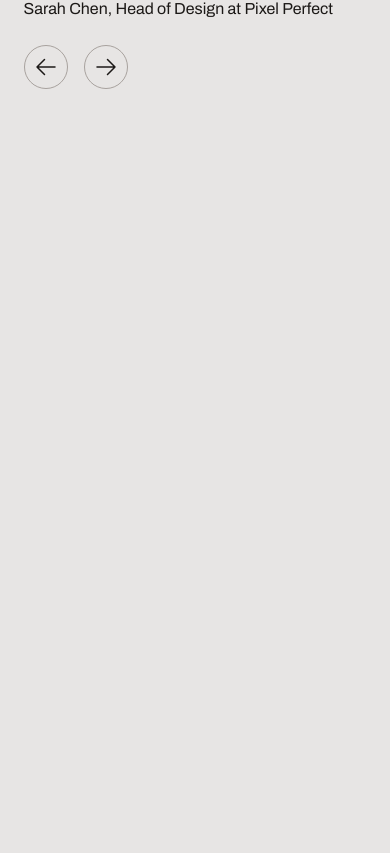
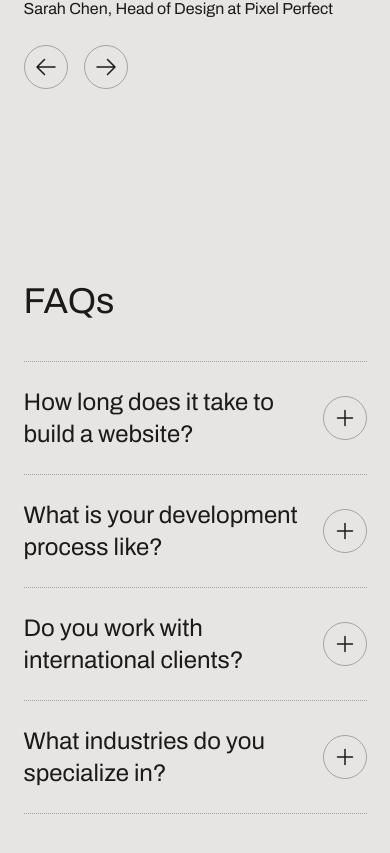
Before and after one commit to in27sung/portfolio, a Next.js app: page / in a window 390 px wide. Shown: the part 4202-5055 px from the top of the page. Before the commit the page ends 4387 px from the top, so only its background shows below. Built offline with nearby package versions, Linux system fonts and the light colour scheme.

Commit message:
Add FAQs section with responsive design and interactive layout

```diff
--- a/src/app/page.tsx
+++ b/src/app/page.tsx
@@ -1,3 +1,4 @@
+import FAQs from "@/sections/FAQs";
 import Header from "@/sections/Header";
 import Hero from "@/sections/Hero";
 import Intro from "@/sections/Intro";
@@ -12,6 +13,7 @@
       <Intro />
       <Projects />
       <Testimonials />
+      <FAQs />
     </>
   );
 }
--- a/src/sections/FAQs.tsx
+++ b/src/sections/FAQs.tsx
@@ -25,7 +25,33 @@
 ];
 
 const FAQs: FC = () => {
-  return <div>FAQs</div>;
+  return <section className="section">
+    <div className="container">
+      <h2 className="text-4xl md:text-7xl lg:text-8xl">FAQs</h2>
+      <div className="mt-10 md:mt-16 lg:mt-20">
+        {faqs.map(({ question, answer }) => (
+          <div
+            key={question}
+            className="border-t border-stone-400 border-dotted py-6 md:py-8 lg:py-10 last:border-b">
+            <div className="flex items-center justify-between gap-4">
+              <div className="text-2xl md:text-3xl lg:text-4xl">{question}</div>
+              <div className="inline-flex items-center justify-center size-11 border border-stone-400 rounded-full shrink-0">
+                <svg
+                  xmlns="http://www.w3.org/2000/svg"
+                  fill="none"
+                  viewBox="0 0 24 24"
+                  strokeWidth="1.5"
+                  stroke="currentColor"
+                  className="size-6">
+                  <path stroke-linecap="round" strokeLinejoin="round" d="M12 4.5v15m7.5-7.5h-15" />
+                </svg>
+              </div>
+            </div>
+          </div>
+        ))}
+      </div>
+    </div>
+  </section>;
 };
 
 export default FAQs;
```
